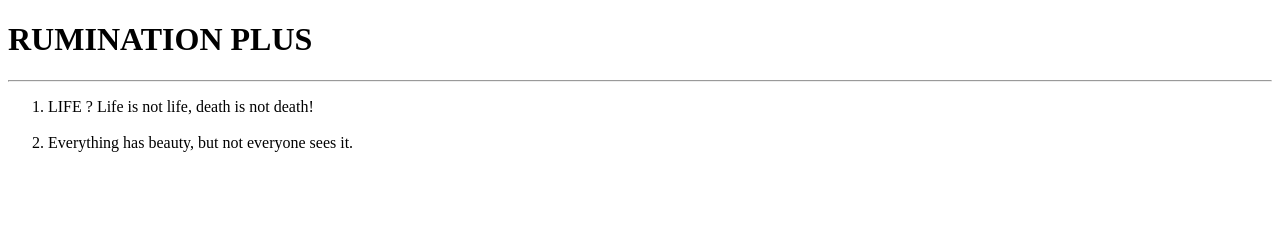
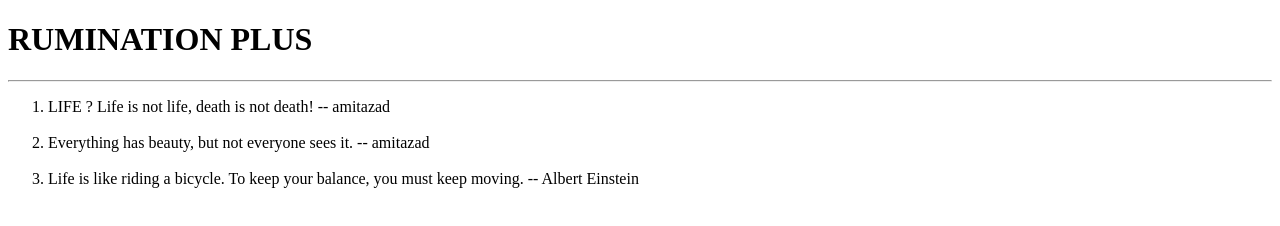
Before and after one commit to itsamitazad/ruminationplus, a plain HTML site: page index.html in a window 1280 px wide. Drawn offline with Linux system fonts and the light colour scheme.

Commit message:
Update index.html
add some text

```diff
--- a/index.html
+++ b/index.html
@@ -7,8 +7,9 @@
         <h1>RUMINATION PLUS</h1>
         <hr>
         <ol>
-            <li>LIFE ? Life is not life, death is not death!</li><br>
-            <li>Everything has beauty, but not everyone sees it.</li><br>
+            <li>LIFE ? Life is not life, death is not death!   --  amitazad </li><br>
+            <li>Everything has beauty, but not everyone sees it.   --  amitazad </li><br>
+            <li>Life is like riding a bicycle. To keep your balance, you must keep moving. --  Albert Einstein </li><br>
 
         </ol>
 
```
